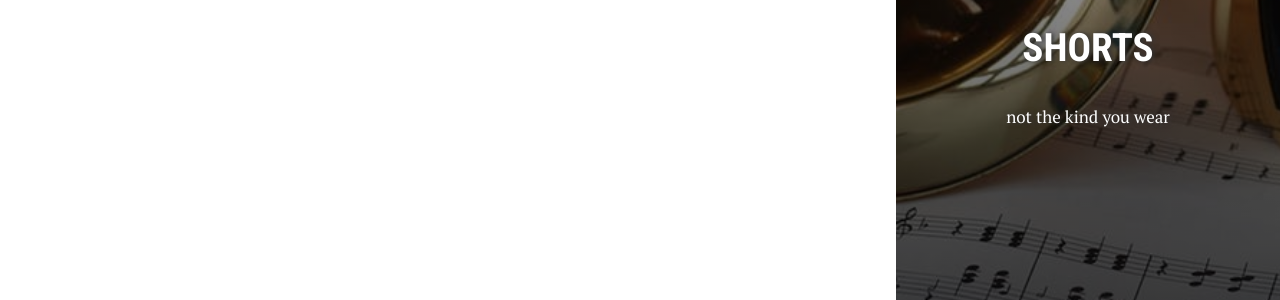
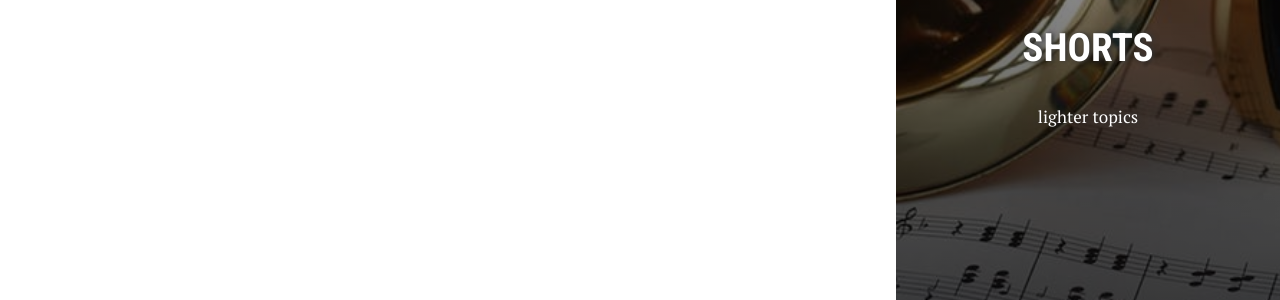
Before and after one commit to moke8198/moke8198.github.io, a Jekyll site: the page built from personal.md, in a window 1280 px wide. Shown: the part 574-874 px from the top of the page. Built offline with Jekyll 4.4.1, drawn with Linux system fonts in a browser that asks for light colours.

Commit message:
Update personal.md

```diff
--- a/personal.md
+++ b/personal.md
@@ -4,7 +4,7 @@ layout: page
 permalink: /Shorts/
 title: "Shorts"
 crawlertitle: "Shorts"
-summary: "not the kind you wear"
+summary: "lighter topics"
 active: personal
 ---
 {% for post in site.posts limit: 5 %}
```
